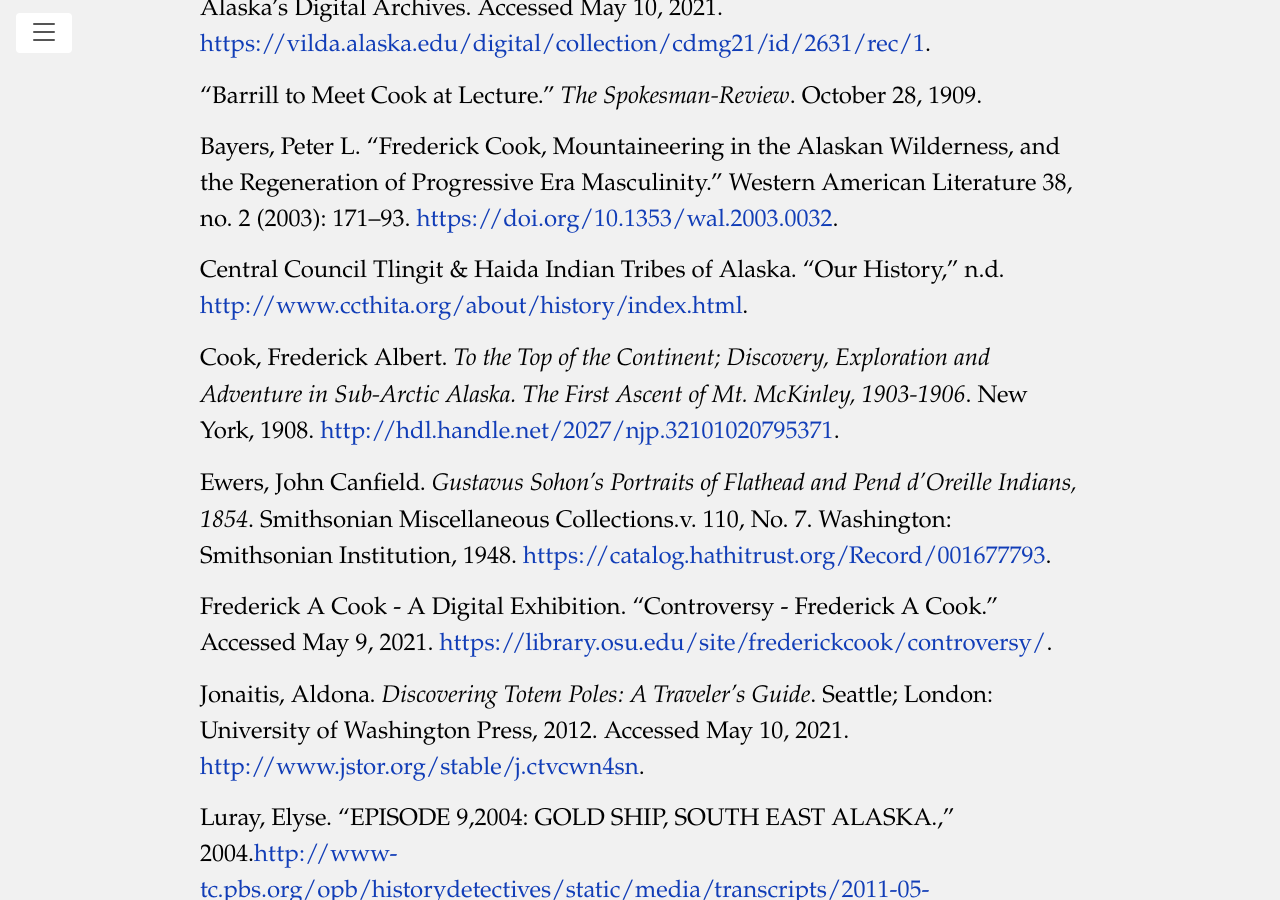
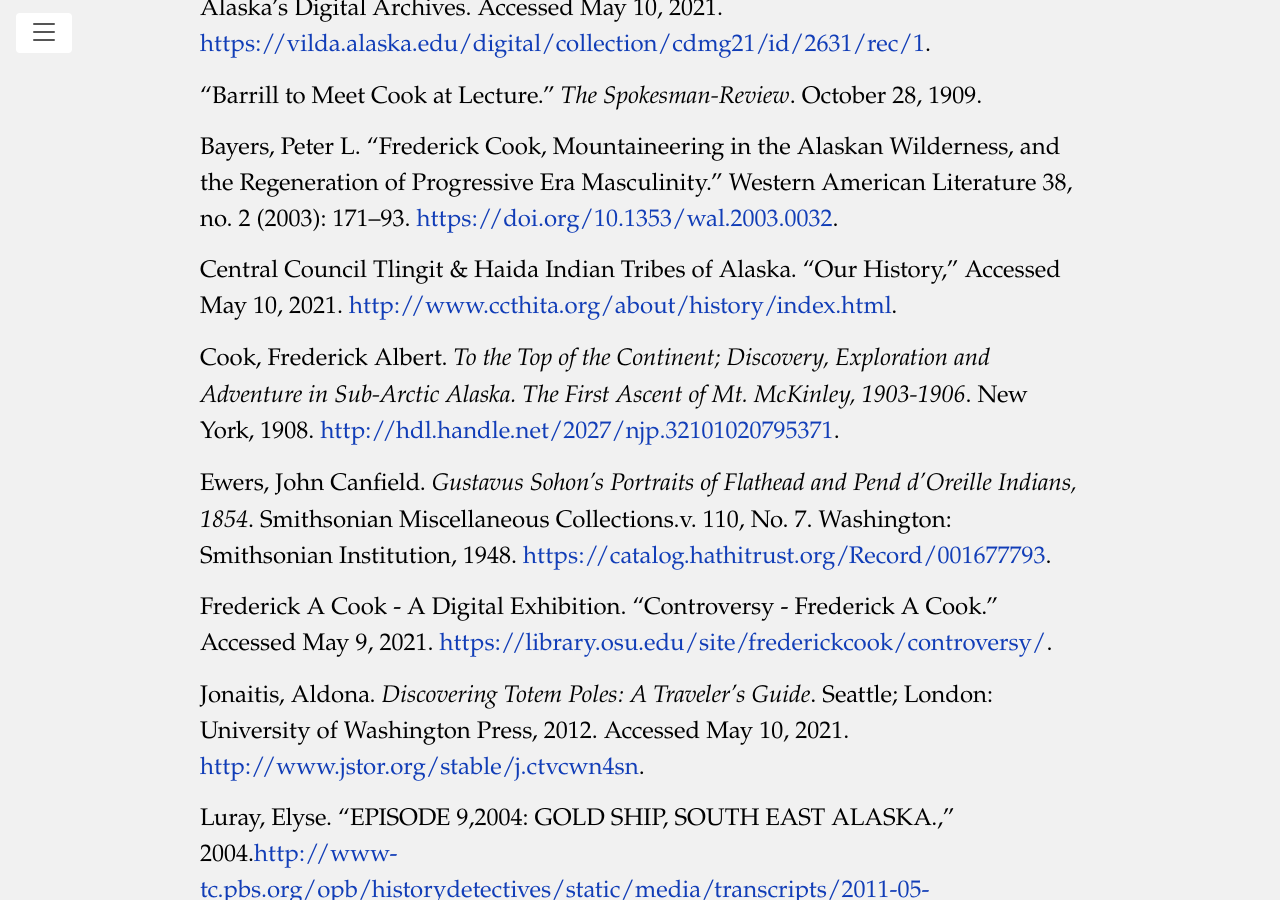
Before and after one commit to HUM-331-Princeton/manifest-destiny, a Jekyll site: the page built from references.md, in a window 1280 px wide and 900 px high, scrolled down 917 px. Built offline with Jekyll 4.4.1, drawn with Linux system fonts in a browser that asks for light colours.

Commit message:
Update references.md

```diff
--- a/references.md
+++ b/references.md
@@ -15,7 +15,7 @@
 
 Bayers, Peter L. “Frederick Cook, Mountaineering in the Alaskan Wilderness, and the Regeneration of Progressive Era Masculinity.” Western American Literature 38, no. 2 (2003): 171–93. <https://doi.org/10.1353/wal.2003.0032>.
 
-Central Council Tlingit & Haida Indian Tribes of Alaska. “Our History,” n.d. [http://www.ccthita.org/about/history/index.html](http://www.ccthita.org/about/history/index.html).
+Central Council Tlingit & Haida Indian Tribes of Alaska. “Our History,” Accessed May 10, 2021. [http://www.ccthita.org/about/history/index.html](http://www.ccthita.org/about/history/index.html).
 
 Cook, Frederick Albert. _To the Top of the Continent; Discovery, Exploration and Adventure in Sub-Arctic Alaska. The First Ascent of Mt. McKinley, 1903-1906_. New York, 1908. <http://hdl.handle.net/2027/njp.32101020795371>.
 
```
